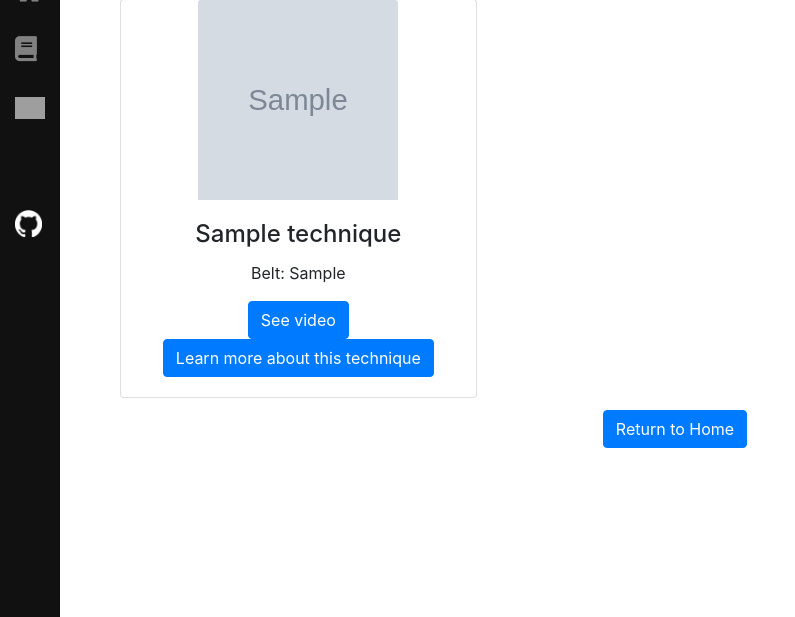
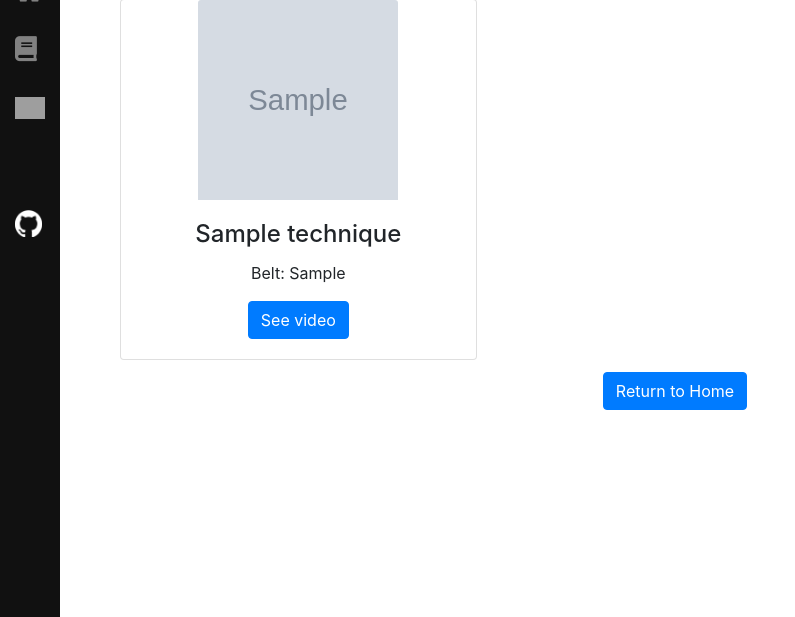
Before and after one commit to Fattigman/judo, a Flask app: page /techniques in a window 1280 px wide. Shown: the part 57-674 px from the top of the page, without its empty margins (0-795 px from the left). Run offline with Flask 3, Linux system fonts and the light colour scheme; tables that the repository leaves empty hold one stand-in row (values such as "Sample post"); grey boxes marked "Sample" are stand-in pictures; some libraries are stand-ins or nearby versions; grey boxes are pictures that could not be loaded.

Commit message:
Commented out the "Learn more about this technique" button in techniques.html

```diff
--- a/templates/techniques.html
+++ b/templates/techniques.html
@@ -15,7 +15,7 @@
                   <h4 class="card-title">{{technique.name}}</h4>
                   <p class="card-text">Belt: {{technique.belt}}</p>
                   <a href="https://judo.ijf.org/techniques/{{technique.name}}" target="_blank" class="btn btn-primary">See video</a>
-                  <a href="/single_technique?name={{technique.name}}" class="btn btn-primary">Learn more about this technique</a>
+                  <!-- <a href="/single_technique?name={{technique.name}}" class="btn btn-primary">Learn more about this technique</a> -->
                 </div>
               </div>
             {% endfor %}
```
